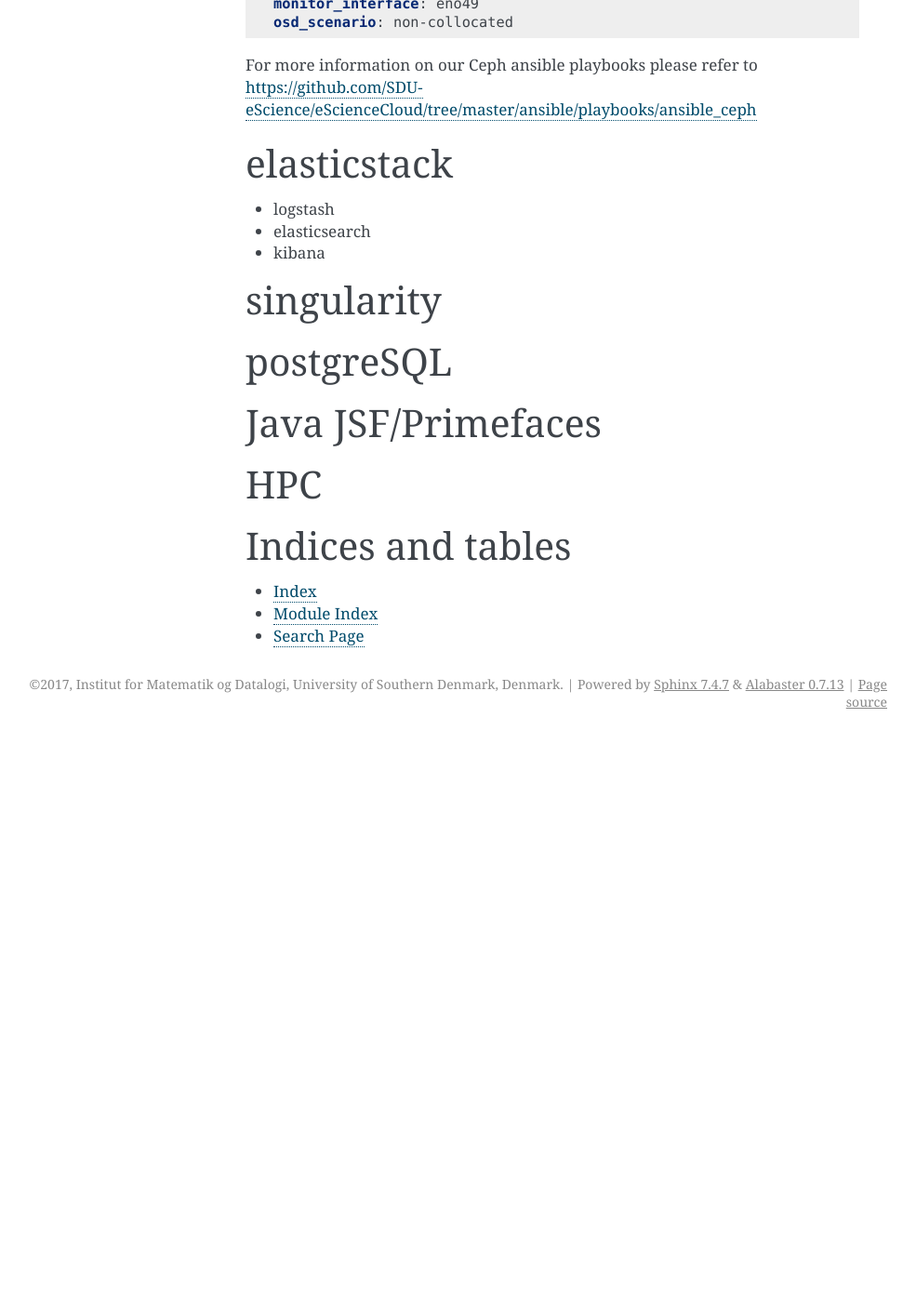
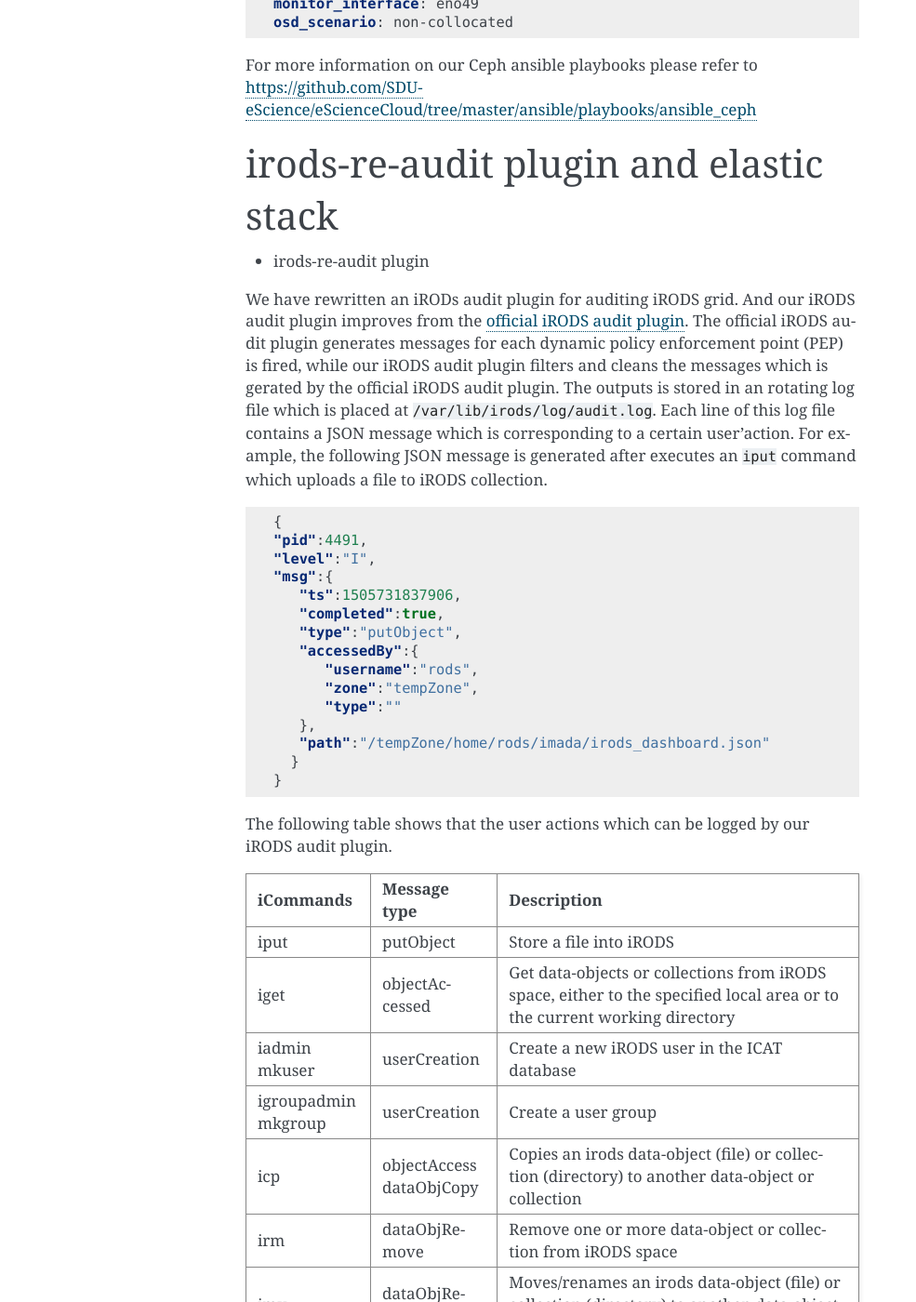
Before and after one commit to SDU-eScience/Documentation, a Sphinx documentation site: the page built from docs/source/index.rst, in a window 1280 px wide and 1400 px high, scrolled down 5479 px. Shown: the whole window at 93% size, without its empty margins (156-1141 px from the left). Built offline with Sphinx 7.4.7, drawn with Linux system fonts in a browser that asks for light colours; before the commit the page ends 6273 px from its top, so only the background shows below that; some of the changed text lies outside the part shown.

Commit message:
adding irods-re-audit section

```diff
--- a/docs/source/index.rst
+++ b/docs/source/index.rst
@@ -14,7 +14,7 @@
 * `ansible`_
 * `iRODS`_
 * `ceph`_
-* `elasticstack`_
+* `irods-re-audit plugin and elastic stack`_
 * `singularity`_
 * `postgreSQL`_
 * `Java JSF/Primefaces`_
@@ -233,12 +233,61 @@
 
 For more information on our Ceph ansible playbooks please refer to `<https://github.com/SDU-eScience/eScienceCloud/tree/master/ansible/playbooks/ansible_ceph>`_
 
-elasticstack
-=============
-* logstash
-* elasticsearch
-* kibana
+irods-re-audit plugin and elastic stack
+========================================
+* irods-re-audit plugin
 
+We have rewritten an iRODs audit plugin for auditing iRODS grid. And our iRODS audit plugin improves from the `official iRODS audit plugin <https://irods.org/2016/12/auditing-irods-with-the-audit-plugin-and-elastic-stack/>`_. The official iRODS audit plugin generates messages for each dynamic policy enforcement point (PEP) is fired, while our iRODS audit plugin filters and cleans the messages which is gerated by the official iRODS audit plugin. The outputs is stored in an rotating log file which is placed at ``/var/lib/irods/log/audit.log``. Each line of this log file contains a JSON message which is corresponding to a certain user'action. For example, the following JSON message is generated after executes an ``iput`` command which uploads a file to iRODS collection.
+
+.. code-block:: json
+
+   {
+   "pid":4491,
+   "level":"I",
+   "msg":{
+      "ts":1505731837906,
+      "completed":true,
+      "type":"putObject",
+      "accessedBy":{
+         "username":"rods",
+         "zone":"tempZone",
+         "type":""
+      },
+      "path":"/tempZone/home/rods/imada/irods_dashboard.json"
+     }
+   }
+
+
+The following table shows that the user actions which can be logged by our iRODS audit plugin.
+
++-------------------+------------------+--------------------------------------------------------------------------+
+|iCommands          |Message type      |Description                                                               |
++===================+==================+==========================================================================+
+|iput               |putObject         |Store a file into iRODS                                                   |
++-------------------+------------------+--------------------------------------------------------------------------+
+|iget               |objectAccessed    |Get data-objects or collections from iRODS space, either to the specified |
+|                   |                  |local area or to the current working directory                            |
++-------------------+------------------+--------------------------------------------------------------------------+
+|iadmin mkuser      |userCreation      |Create a new iRODS user in the ICAT database                              |
++-------------------+------------------+--------------------------------------------------------------------------+
+|igroupadmin mkgroup|userCreation      |Create a user group                                                       |
++-------------------+------------------+--------------------------------------------------------------------------+
+|icp                |objectAccess      |Copies an irods data-object (file) or collection (directory) to another   |
+|                   |dataObjCopy       |data-object or collection                                                 |
++-------------------+------------------+--------------------------------------------------------------------------+
+|irm                |dataObjRemove     |Remove one or more data-object or collection from iRODS space             |
++-------------------+------------------+--------------------------------------------------------------------------+
+|imv                |dataObjRename     |Moves/renames an irods data-object (file) or collection (directory) to    |
+|                   |                  |another, data-object or collection                                        |
++-------------------+------------------+--------------------------------------------------------------------------+
+|ichmod             |objectModeModified|Modify access to dataObjects (iRODS files) and collections (directories)  |
++-------------------+------------------+--------------------------------------------------------------------------+
+|iadmin mkresc      |createResource    |Create (register) a new coordinating or storage resource                  |
++-------------------+------------------+--------------------------------------------------------------------------+
+
+
+
+* elastic stack
 
 singularity
 ===========
```
